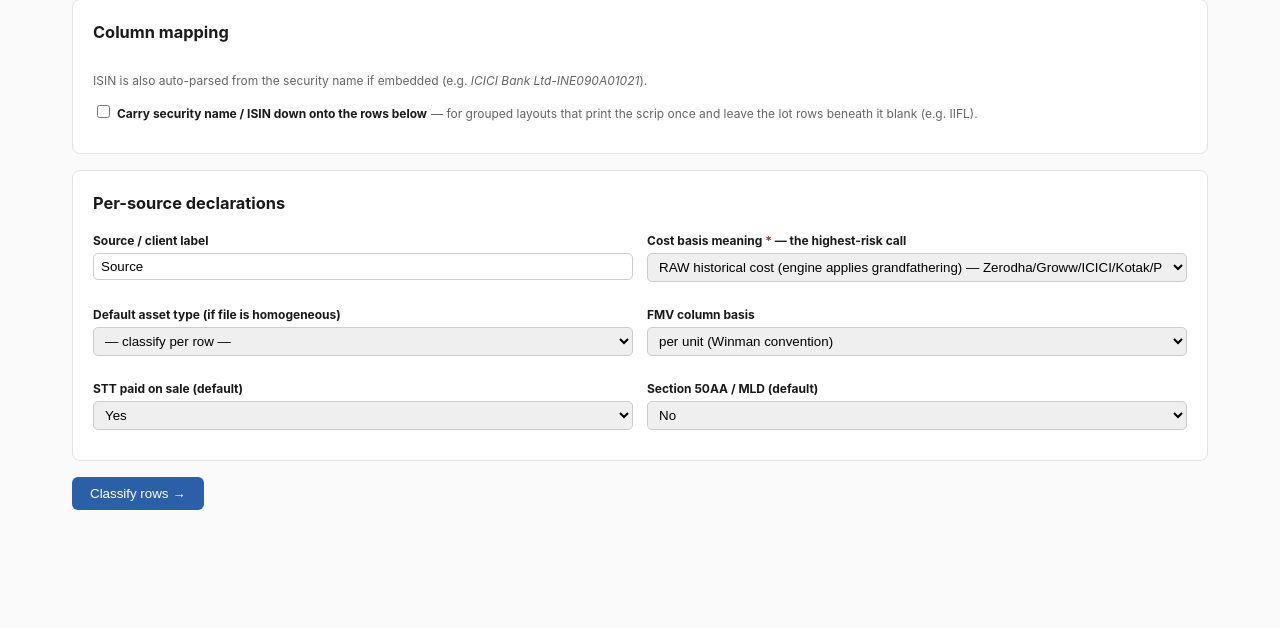
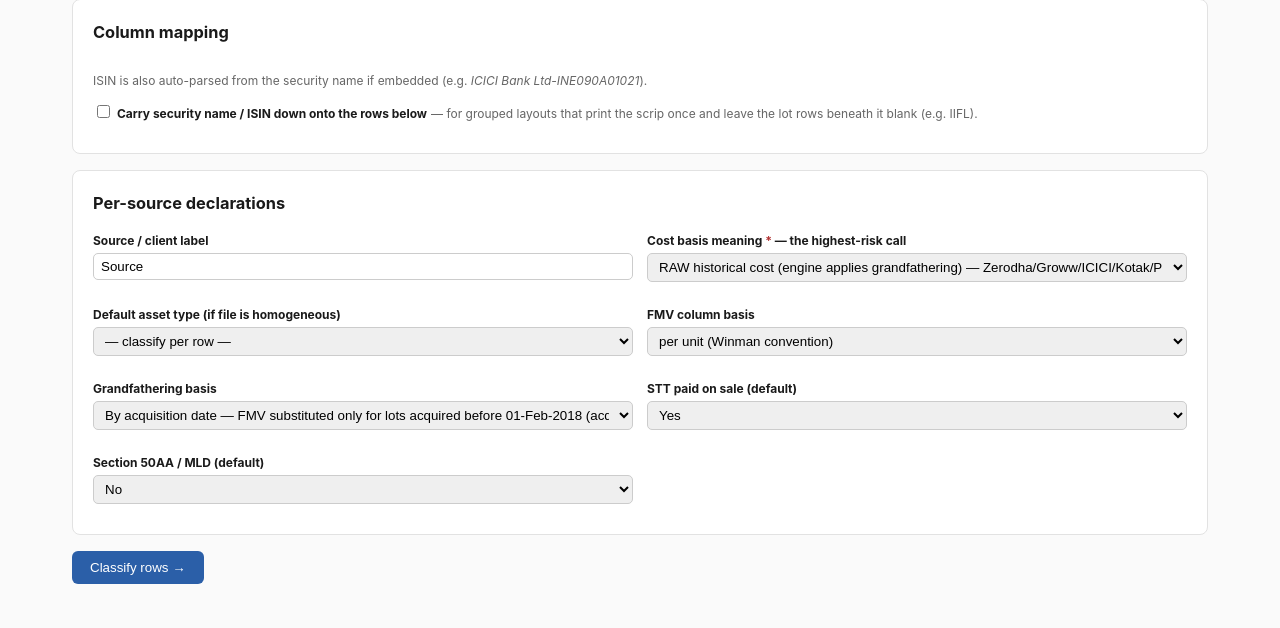
Before and after one commit to adityamurali96-dot/Capitalgainworkings, a Flask app: template templates/map.html in a window 1280 px wide. Shown: the part 172-800 px from the top of the page. Run offline with Flask 3, Linux system fonts and the light colour scheme; the template is opened without the code that fills it, so the values that code supplies are empty.

Commit message:
Add multi-sheet grouping in classify + FMV-based grandfathering option
Classify screen now groups line items under a "Sheet: …" divider when several
sheets were combined in one run, so each row's sheet of origin is visible. The
sheet of origin is carried from pick() through _finalise_rows() onto the
prefill rows.

Grandfathering gains an FMV-based basis (declared on the map screen). When a
lot has no acquisition date, the 31-Jan-2018 FMV decides: FMV present means a
pre-2018 grandfathered long-term lot (acq inferred to 31-Jan-2018), no FMV
means short-term with a per-row note and a flashed summary warning. The default
by-acquisition-date basis is unchanged and still requires the acquisition date.

Validated against the reference files: many broker exports drop the purchase
date on old holdings but supply a 31-Jan-2018 FMV — those rows previously
hard-errored as "missing acquisition_date" and never computed. On a CAMS-style
sample with the acquisition date unmapped, the default basis errors all rows
(unchanged), while the FMV basis computes them: FMV-bearing lots as LTCG with
grandfathering applied, the rest as STCG with the short-term warning.

Co-Authored-By: Claude Opus 4.8 <noreply@anthropic.com>
Claude-Session: https://claude.ai/code/session_01LBnXYJLcFwX6cdrTyWMzQE

```diff
--- a/app.py
+++ b/app.py
@@ -70,7 +70,9 @@ def _finalise_rows(j: dict, m: dict, forward_fill: bool) -> list[dict]:
     forward-fill grouped name/ISIN, then drop section-divider, total/footnote and
     repeated-header rows. The skipped count is stashed for the next screen."""
     headers = j["headers"]
-    rows = [dict(zip(headers, r)) for r in j.get("rows_below", [])]
+    raw_rows = j.get("rows_below", [])
+    raw_sheets = j.get("row_sheets", [None] * len(raw_rows))
+    rows = [dict(zip(headers, r)) for r in raw_rows]
     if forward_fill:
         ff_cols = [m[f] for f in ("security_name", "isin") if m.get(f)]
         if ff_cols:
@@ -78,8 +80,8 @@ def _finalise_rows(j: dict, m: dict, forward_fill: bool) -> list[dict]:
     name_c = m.get("security_name")
     date_c = m.get("transfer_date")
     sale_c = m.get("sale_consideration")
-    kept, skipped = [], 0
-    for r in rows:
+    kept, kept_sheets, skipped = [], [], 0
+    for r, sn in zip(rows, raw_sheets):
         if detect.is_repeat_header(list(r.values()), headers):
             skipped += 1; continue
         if name_c and detect.is_junk_label(r.get(name_c, "")):
@@ -89,8 +91,9 @@ def _finalise_rows(j: dict, m: dict, forward_fill: bool) -> list[dict]:
                    (sale_c and str(r.get(sale_c, "")).strip())
         if not has_sale:
             skipped += 1; continue
-        kept.append(r)
+        kept.append(r); kept_sheets.append(sn)
     j["skipped"] = skipped
+    j["data_sheets"] = kept_sheets    # sheet of origin per kept row (multi-sheet runs)
     return kept
 
 
@@ -216,14 +219,18 @@ def pick():
         # combine: every selected sheet's rows, position-aligned to the unified
         # width (same column order across ST/LT or per-account splits). Different
         # header text/case across sheets is irrelevant — mapping is on `unified`.
-        per_sheet = {sn: detect.combine_aligned([(j["sheets"][sn], hdr_of[sn])], width)
-                     for sn in selected}
-        combined = [r for sn in selected for r in per_sheet[sn]]
-        per_sheet = {sn: len(rows) for sn, rows in per_sheet.items()}
+        per_sheet_rows = {sn: detect.combine_aligned([(j["sheets"][sn], hdr_of[sn])], width)
+                          for sn in selected}
+        combined = [r for sn in selected for r in per_sheet_rows[sn]]
+        # parallel list: which sheet each combined row came from, so the classify
+        # screen can group line items under their sheet (e.g. "Sheet 1 — Short term").
+        row_sheets = [sn for sn in selected for _ in per_sheet_rows[sn]]
+        sheet_counts = {sn: len(rows) for sn, rows in per_sheet_rows.items()}
         j["headers"] = unified
         j["rows_below"] = combined
+        j["row_sheets"] = row_sheets
         j["selected_sheets"] = selected
-        j["sheet_counts"] = per_sheet
+        j["sheet_counts"] = sheet_counts
         return redirect(url_for("mapping_step"))
 
     # GET: preview deep enough to reach each detected header; flag the sheets that
@@ -262,6 +269,7 @@ def mapping_step():
             "default_stt_paid": request.form.get("default_stt_paid") == "yes",
             "default_is_50aa": request.form.get("default_is_50aa") == "yes",
             "fmv_basis": request.form.get("fmv_basis", "per_unit"),
+            "grandfathering_basis": request.form.get("grandfathering_basis", "by_date"),
         }
         forward_fill = request.form.get("forward_fill") == "yes"
         j["mapping"] = m; j["decl"] = decl
@@ -300,7 +308,11 @@ def classify_step():
         return redirect(url_for("result"))
 
     # GET: pre-fill via DB, build the review table
-    rows = []
+    gf_basis = decl.get("grandfathering_basis", "by_date")
+    fmv_col = m.get("fmv_31jan2018")
+    data_sheets = j.get("data_sheets", [])
+    multi_sheet = len(j.get("selected_sheets", [])) > 1
+    rows, gf_warn_n = [], 0
     for i, row in enumerate(data):
         # peek name/isin using the mapping
         name = row.get(m.get("security_name") or "", "")
@@ -313,17 +325,33 @@ def classify_step():
         acq = mapping.parse_date(row.get(m.get("acquisition_date") or ""))
         prop50 = bool(debt and acq and acq.toordinal() >= mapping.parse_date("2023-04-01").toordinal())
         stt_default = decl.get("default_stt_paid", at in ("equity", "eof", "business_trust"))
+        # grandfathering note when the acquisition date is absent (FMV-basis mode)
+        gf_note, gf_warn = "", False
+        if acq is None and gf_basis == "fmv":
+            fmv_val = mapping.parse_amount(row.get(fmv_col, "")) if fmv_col else None
+            if fmv_val:
+                gf_note = "no acq date · 31-Jan-2018 FMV present → grandfathered long-term"
+            else:
+                gf_note, gf_warn = "no acq date & no FMV → treated as SHORT TERM", True
+                gf_warn_n += 1
         rows.append({
             "i": i, "name": name[:60], "isin": isin,
             "asset_type": at or "", "confidence": look["confidence"],
             "basis": look["basis"] or decl.get("cost_basis_meaning", ""),
             "reason": look["reason"], "is_debt": debt,
             "prop50": prop50, "stt": stt_default,
+            "sheet": data_sheets[i] if i < len(data_sheets) else None,
+            "gf_note": gf_note, "gf_warn": gf_warn,
         })
+    if gf_warn_n:
+        flash(f"{gf_warn_n} row(s) have no acquisition date and no 31-Jan-2018 FMV — "
+              f"they will be treated as SHORT TERM. Map the FMV column or key in the "
+              f"acquisition date if that is wrong.")
     j["prefill"] = rows
     return render_template("classify.html", rows=rows,
                            asset_types=sorted(compute.ASSET_TYPES),
-                           decl=decl, skipped=j.get("skipped", 0))
+                           decl=decl, skipped=j.get("skipped", 0),
+                           multi_sheet=multi_sheet)
 
 
 @app.route("/result")
--- a/compute.py
+++ b/compute.py
@@ -72,6 +72,8 @@ class Tx:
     source_label: str = ""
     classification_basis: str = ""          # how asset_type was decided (trace)
     classification_confidence: str = ""     # trusted | proposed | manual
+    acq_inferred: bool = False              # acquisition_date was synthesised, not in source
+    acq_note: str = ""                      # why it was synthesised (rides into flags)
 
     def __post_init__(self):
         if self.asset_type not in ASSET_TYPES:
@@ -297,6 +299,11 @@ def compute_row(tx: Tx, ay: str = "2025-26") -> Result:
     # routing (may force is_ltcg False for vda/50aa already handled)
     _route(tx, res.is_ltcg, post, ay, res)
 
+    # surface a synthesised acquisition date (FMV-basis grandfathering) so the
+    # preparer sees exactly why a lot landed long-term or short-term.
+    if tx.acq_note:
+        res.flags.append(tx.acq_note)
+
     # gain
     res.gain = res.net_sale_consideration - res.cost_used
     return res
--- a/templates/map.html
+++ b/templates/map.html
@@ -58,6 +58,11 @@ declare the facts the engine must not guess.</p>
         <option value="per_unit">per unit (Winman convention)</option>
         <option value="total">total value</option>
       </select></label>
+    <label class="fld"><b>Grandfathering basis</b>
+      <select name="grandfathering_basis">
+        <option value="by_date">By acquisition date — FMV substituted only for lots acquired before 01-Feb-2018 (acquisition date required)</option>
+        <option value="fmv">FMV-based — when a lot has no acquisition date, use the 31-Jan-2018 FMV (pre-2018, long-term); if there is no FMV either, it is treated as SHORT TERM (warned)</option>
+      </select></label>
     <label class="fld"><b>STT paid on sale (default)</b>
       <select name="default_stt_paid"><option value="yes">Yes</option><option value="no">No</option></select></label>
     <label class="fld"><b>Section 50AA / MLD (default)</b>
```
Also changed, not shown: mapping.py (+18 -1 lines), templates/classify.html (+8 -1 lines), tests/test_compute.py (+25 -0 lines), README.md.
